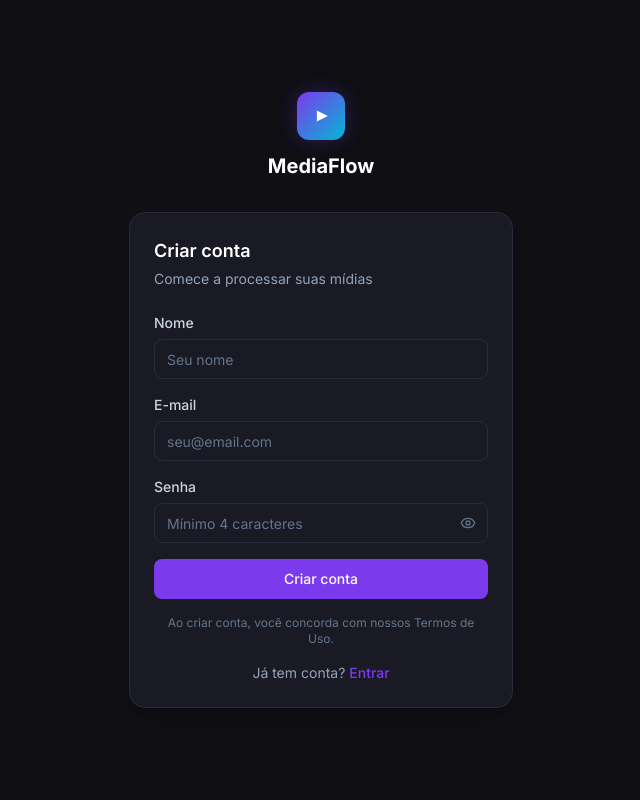
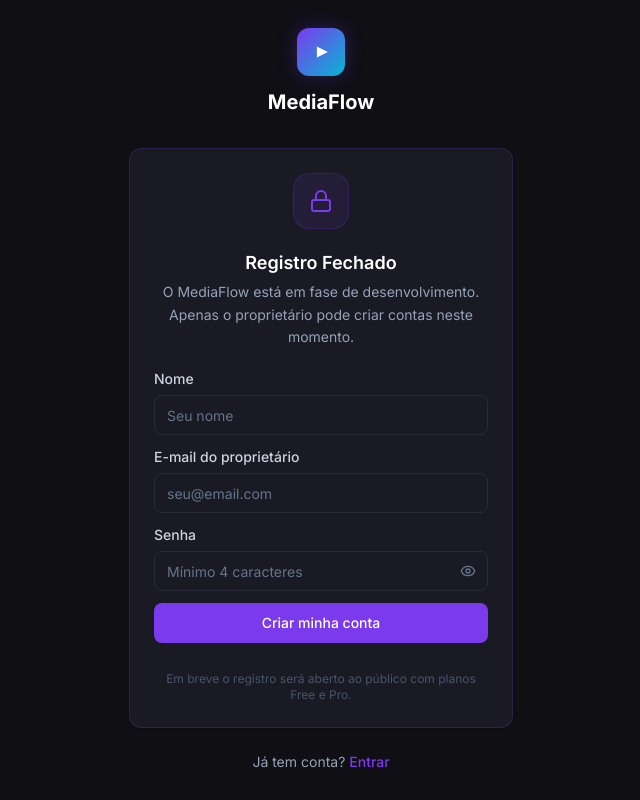
Before and after one commit to marckcrow/mediaflow, a React (Vite) app in the folder frontend/: page /register in a window 1280 px wide. Shown: the whole page, without its empty margins (319-959 px from the left). Built offline with nearby package versions, Linux system fonts and the light colour scheme.

Commit message:
Remove mock data, set real user (Marcondes), close public registration

```diff
--- a/frontend/src/contexts/AuthContext.tsx
+++ b/frontend/src/contexts/AuthContext.tsx
@@ -1,6 +1,9 @@
 import React, { createContext, useContext, useState, useEffect, type ReactNode } from 'react'
 import { mockUser, mockAdminUser } from '@/mocks/mockData'
 import type { User } from '@/types'
+
+// Only this email can register (owner-only mode)
+const ALLOWED_EMAILS = ['marcondesjrti@gmail.com']
 
 interface AuthContextType {
   user: User | null
@@ -8,6 +11,7 @@ interface AuthContextType {
   register: (name: string, email: string, password: string) => Promise<{ success: boolean; error?: string }>
   logout: () => void
   isLoading: boolean
+  isRegistrationOpen: boolean
 }
 
 const AuthContext = createContext<AuthContextType | null>(null)
@@ -15,6 +19,7 @@ const AuthContext = createContext<AuthContextType | null>(null)
 export function AuthProvider({ children }: { children: ReactNode }) {
   const [user, setUser] = useState<User | null>(null)
   const [isLoading, setIsLoading] = useState(true)
+  const [isRegistrationOpen] = useState(false) // Registration closed — owner only
 
   useEffect(() => {
     const stored = localStorage.getItem('mf_user')
@@ -26,29 +31,38 @@ export function AuthProvider({ children }: { children: ReactNode }) {
 
   const login = async (email: string, _password: string) => {
     await new Promise(r => setTimeout(r, 1200))
-    if (email === 'admin@mediaflow.com') {
-      setUser(mockAdminUser)
-      localStorage.setItem('mf_user', JSON.stringify(mockAdminUser))
+    if (!email || _password.length < 4) {
+      return { success: false, error: 'E-mail ou senha incorretos.' }
+    }
+    // Login with real user data
+    if (email === mockUser.email) {
+      setUser(mockUser)
+      localStorage.setItem('mf_user', JSON.stringify(mockUser))
       return { success: true }
     }
-    if (email && _password.length >= 4) {
-      const u = { ...mockUser, email, name: email.split('@')[0].replace(/[._]/g, ' ').replace(/\b\w/g, c => c.toUpperCase()) }
+    // Fallback: create session with provided info
+    const u: User = { ...mockUser, name: email.split('@')[0].replace(/[._]/g, ' ').replace(/\b\w/g, c => c.toUpperCase()), email }
     setUser(u)
     localStorage.setItem('mf_user', JSON.stringify(u))
     return { success: true }
   }
-    return { success: false, error: 'E-mail ou senha incorretos.' }
+
+  const register = async (name: string, email: string, password: string) => {
+    await new Promise(r => setTimeout(r, 1500))
+
+    // Owner-only registration check
+    if (!ALLOWED_EMAILS.includes(email.toLowerCase())) {
+      return { success: false, error: 'O registro está temporariamente fechado. Apenas o proprietário pode criar contas neste momento.' }
     }
 
-  const register = async (name: string, email: string, _password: string) => {
-    await new Promise(r => setTimeout(r, 1500))
-    if (name && email && _password.length >= 4) {
+    if (!name || !email || password.length < 4) {
+      return { success: false, error: 'Preencha todos os campos corretamente.' }
+    }
+
     const u: User = { ...mockUser, name, email, id: 'usr_' + Date.now(), createdAt: new Date().toISOString() }
     setUser(u)
     localStorage.setItem('mf_user', JSON.stringify(u))
     return { success: true }
-    }
-    return { success: false, error: 'Preencha todos os campos corretamente.' }
   }
 
   const logout = () => {
@@ -57,7 +71,7 @@ export function AuthProvider({ children }: { children: ReactNode }) {
   }
 
   return (
-    <AuthContext.Provider value={{ user, login, register, logout, isLoading }}>
+    <AuthContext.Provider value={{ user, login, register, logout, isLoading, isRegistrationOpen }}>
       {children}
     </AuthContext.Provider>
   )
--- a/frontend/src/mocks/mockData.ts
+++ b/frontend/src/mocks/mockData.ts
@@ -1,33 +1,35 @@
 import type { AnalyzedMedia, ProcessingJob, User, AdminStats, QueueItem, FormatOption } from '@/types'
 
+// Real user: Marcondes
 export const mockUser: User = {
   id: 'usr_001',
-  name: 'Carlos Eduardo',
-  email: 'carlos.eduardo@email.com',
+  name: 'Marcondes',
+  email: 'marcondesjrti@gmail.com',
   plan: 'free',
-  isAdmin: false,
-  createdAt: '2024-03-15T10:00:00Z',
-  processingCount: 47,
-  storageUsed: 1.2 * 1024 * 1024 * 1024,
+  isAdmin: true,
+  createdAt: new Date().toISOString(),
+  processingCount: 0,
+  storageUsed: 0,
   storageLimit: 2 * 1024 * 1024 * 1024,
   monthlyLimit: 100,
-  monthlyUsed: 23,
+  monthlyUsed: 0,
 }
 
 export const mockAdminUser: User = {
   id: 'usr_admin',
-  name: 'Admin MediaFlow',
-  email: 'admin@mediaflow.com',
+  name: 'Marcondes (Admin)',
+  email: 'marcondesjrti@gmail.com',
   plan: 'business',
   isAdmin: true,
-  createdAt: '2024-01-01T00:00:00Z',
+  createdAt: new Date().toISOString(),
   processingCount: 0,
   storageUsed: 0,
-  storageLimit: 0,
+  storageLimit: 10 * 1024 * 1024 * 1024,
   monthlyLimit: 9999,
   monthlyUsed: 0,
 }
 
+// Format options (real structure, used when media is analyzed)
 const videoFormats: FormatOption[] = [
   { format: 'mp4', label: 'MP4', quality: '1080p', resolution: '1920x1080', estimatedSize: '~245 MB', available: true },
   { format: 'mp4', label: 'MP4', quality: '720p', resolution: '1280x720', estimatedSize: '~120 MB', available: true },
@@ -42,253 +44,41 @@ const audioFormats: FormatOption[] = [
   { format: 'm4a', label: 'M4A', quality: 'Alta', estimatedSize: '~9 MB', available: true },
 ]
 
-export const mockAnalyzedVideos: AnalyzedMedia[] = [
-  {
-    id: 'med_001',
-    url: 'https://www.youtube.com/watch?v=dQw4w9WgXcQ',
-    title: 'Rick Astley - Never Gonna Give You Up (Official Music Video)',
-    thumbnail: 'https://picsum.photos/seed/rick/640/360',
-    duration: 213,
-    source: 'youtube',
-    sourceName: 'YouTube',
-    mediaType: 'video',
-    date: new Date().toISOString(),
-    status: 'ready',
-    availableFormats: videoFormats,
-  },
-  {
-    id: 'med_002',
-    url: 'https://www.instagram.com/reel/ABC123',
-    title: 'Sunset Timelapse - Reel',
-    thumbnail: 'https://picsum.photos/seed/sunset/640/360',
-    duration: 45,
-    source: 'instagram',
-    sourceName: 'Instagram',
-    mediaType: 'video',
-    date: new Date().toISOString(),
-    status: 'ready',
-    availableFormats: videoFormats.slice(0, 2),
-  },
-  {
-    id: 'med_003',
-    url: 'https://www.tiktok.com/@user/video/123456',
-    title: 'Dance Challenge 2024',
-    thumbnail: 'https://picsum.photos/seed/dance/640/360',
-    duration: 30,
-    source: 'tiktok',
-    sourceName: 'TikTok',
-    mediaType: 'video',
-    date: new Date().toISOString(),
-    status: 'ready',
-    availableFormats: videoFormats.slice(0, 3),
-  },
-  {
-    id: 'med_004',
-    url: 'https://soundcloud.com/artist/track',
-    title: 'Podcast: O Futuro da IA',
-    thumbnail: 'https://picsum.photos/seed/podcast/640/360',
-    duration: 3600,
-    source: 'soundcloud',
-    sourceName: 'SoundCloud',
-    mediaType: 'audio',
-    date: new Date().toISOString(),
-    status: 'ready',
-    availableFormats: audioFormats,
-  },
-]
+// No pre-loaded mock jobs — history starts empty
+export const mockProcessingJobs: ProcessingJob[] = []
 
-export const mockProcessingJobs: ProcessingJob[] = [
-  {
-    id: 'job_001',
-    mediaId: 'med_001',
-    title: 'Rick Astley - Never Gonna Give You Up',
-    format: 'mp4',
-    formatLabel: 'MP4 1080p',
-    quality: '1080p',
-    status: 'completed',
-    progress: 100,
-    currentStep: 5,
-    fileSize: '245 MB',
-    duration: 213,
-    createdAt: new Date(Date.now() - 2 * 60 * 60 * 1000).toISOString(),
-    completedAt: new Date(Date.now() - 1.5 * 60 * 60 * 1000).toISOString(),
-    isFavorite: true,
-    source: 'youtube',
-    sourceName: 'YouTube',
-    thumbnail: 'https://picsum.photos/seed/rick/640/360',
-  },
-  {
-    id: 'job_002',
-    mediaId: 'med_002',
-    title: 'Podcast: O Futuro da IA',
-    format: 'mp3',
-    formatLabel: 'MP3 320kbps',
-    status: 'completed',
-    progress: 100,
-    currentStep: 5,
-    fileSize: '11 MB',
-    duration: 3600,
-    createdAt: new Date(Date.now() - 5 * 60 * 60 * 1000).toISOString(),
-    completedAt: new Date(Date.now() - 4 * 60 * 60 * 1000).toISOString(),
-    isFavorite: false,
-    source: 'soundcloud',
-    sourceName: 'SoundCloud',
-    thumbnail: 'https://picsum.photos/seed/podcast/640/360',
-  },
-  {
-    id: 'job_003',
-    mediaId: 'med_003',
-    title: 'Tutorial React Avançado - Parte 1',
-    format: 'mp4',
-    formatLabel: 'MP4 720p',
-    quality: '720p',
-    status: 'processing',
-    progress: 68,
-    currentStep: 3,
-    createdAt: new Date(Date.now() - 10 * 60 * 1000).toISOString(),
-    isFavorite: false,
-    source: 'youtube',
-    sourceName: 'YouTube',
-    thumbnail: 'https://picsum.photos/seed/react/640/360',
-  },
-  {
-    id: 'job_004',
-    mediaId: 'med_004',
-    title: 'Keynote WWDC 2024',
-    format: 'mp4',
-    formatLabel: 'MP4 1080p',
-    quality: '1080p',
-    status: 'pending',
-    progress: 0,
-    currentStep: 0,
-    createdAt: new Date(Date.now() - 5 * 60 * 1000).toISOString(),
-    isFavorite: true,
-    source: 'youtube',
-    sourceName: 'YouTube',
-    thumbnail: 'https://picsum.photos/seed/wwdc/640/360',
-  },
-  {
-    id: 'job_005',
-    mediaId: 'med_005',
-    title: 'Mix Musical - Summer Vibes',
-    format: 'mp3',
-    formatLabel: 'MP3 320kbps',
-    status: 'error',
-    progress: 45,
-    currentStep: 3,
-    error: 'Falha na conexão com o servidor de origem',
-    createdAt: new Date(Date.now() - 24 * 60 * 60 * 1000).toISOString(),
-    isFavorite: false,
-    source: 'unknown',
-    sourceName: 'Desconhecido',
-    thumbnail: 'https://picsum.photos/seed/music/640/360',
-  },
-  {
-    id: 'job_006',
-    mediaId: 'med_006',
-    title: 'Documentário Natureza - Episódio 3',
-    format: 'mp4',
-    formatLabel: 'MP4 1080p',
-    quality: '1080p',
-    status: 'completed',
-    progress: 100,
-    currentStep: 5,
-    fileSize: '890 MB',
-    duration: 3600,
-    createdAt: new Date(Date.now() - 3 * 24 * 60 * 60 * 1000).toISOString(),
-    completedAt: new Date(Date.now() - 3 * 24 * 60 * 60 * 1000 + 30 * 60 * 1000).toISOString(),
-    isFavorite: false,
-    source: 'vimeo',
-    sourceName: 'Vimeo',
-    thumbnail: 'https://picsum.photos/seed/nature/640/360',
-  },
-  {
-    id: 'job_007',
-    mediaId: 'med_007',
-    title: 'Entrevista: Design Systems',
-    format: 'mp3',
-    formatLabel: 'MP3 192kbps',
-    status: 'completed',
-    progress: 100,
-    currentStep: 5,
-    fileSize: '42 MB',
-    duration: 3600,
-    createdAt: new Date(Date.now() - 5 * 24 * 60 * 60 * 1000).toISOString(),
-    completedAt: new Date(Date.now() - 5 * 24 * 60 * 60 * 1000 + 20 * 60 * 1000).toISOString(),
-    isFavorite: true,
-    source: 'youtube',
-    sourceName: 'YouTube',
-    thumbnail: 'https://picsum.photos/seed/design/640/360',
-  },
-  {
-    id: 'job_008',
-    mediaId: 'med_008',
-    title: 'Vlog de Viagem - Portugal',
-    format: 'webm',
-    formatLabel: 'WebM 1080p',
-    quality: '1080p',
-    status: 'expired',
-    progress: 100,
-    currentStep: 5,
-    fileSize: '180 MB',
-    duration: 900,
-    createdAt: new Date(Date.now() - 15 * 24 * 60 * 60 * 1000).toISOString(),
-    completedAt: new Date(Date.now() - 15 * 24 * 60 * 60 * 1000 + 10 * 60 * 1000).toISOString(),
-    isFavorite: false,
-    source: 'facebook',
-    sourceName: 'Facebook',
-    thumbnail: 'https://picsum.photos/seed/portugal/640/360',
-  },
-]
+// No pre-loaded mock queue — starts empty
+export const mockQueue: QueueItem[] = []
 
-export const mockQueue: QueueItem[] = [
-  { id: 'job_003', position: 1, title: 'Tutorial React Avançado', status: 'processing', progress: 68 },
-  { id: 'job_004', position: 2, title: 'Keynote WWDC 2024', status: 'waiting' },
-  { id: 'job_009', position: 3, title: 'Conferência Tech Summit 2024', status: 'waiting' },
-  { id: 'job_010', position: 4, title: 'Palestra UX Design', status: 'waiting' },
-  { id: 'job_006', position: 5, title: 'Documentário Natureza', status: 'completed' },
-]
-
+// Admin stats start at zero
 export const mockAdminStats: AdminStats = {
-  totalUsers: 1247,
-  totalProcesses: 8934,
-  processesToday: 156,
-  processesCompleted: 142,
-  errorsToday: 8,
-  storageUsed: 487 * 1024 * 1024 * 1024,
-  storageLimit: 1000 * 1024 * 1024 * 1024,
-  byFormat: { mp4: 4200, webm: 890, mp3: 3100, m4a: 744 },
-  byDay: [
-    { date: '20/08', count: 134, errors: 5 },
-    { date: '21/08', count: 156, errors: 3 },
-    { date: '22/08', count: 189, errors: 7 },
-    { date: '23/08', count: 143, errors: 2 },
-    { date: '24/08', count: 98, errors: 4 },
-    { date: '25/08', count: 167, errors: 6 },
-    { date: '26/08', count: 156, errors: 8 },
-  ],
-  activeUsers: 312,
+  totalUsers: 1,
+  totalProcesses: 0,
+  processesToday: 0,
+  processesCompleted: 0,
+  errorsToday: 0,
+  storageUsed: 0,
+  storageLimit: 10 * 1024 * 1024 * 1024,
+  byFormat: { mp4: 0, webm: 0, mp3: 0, m4a: 0 },
+  byDay: [],
+  activeUsers: 1,
 }
 
 export const mockUsers = [
-  { id: 'usr_001', name: 'Carlos Eduardo', email: 'carlos@email.com', plan: 'free', processes: 47, joined: '2024-03-15' },
-  { id: 'usr_002', name: 'Ana Paula Silva', email: 'ana.paula@email.com', plan: 'pro', processes: 312, joined: '2024-02-01' },
-  { id: 'usr_003', name: 'Ricardo Mendes', email: 'ricardo.m@email.com', plan: 'free', processes: 12, joined: '2024-06-10' },
-  { id: 'usr_004', name: 'Fernanda Costa', email: 'fernanda@email.com', plan: 'business', processes: 1847, joined: '2024-01-05' },
-  { id: 'usr_005', name: 'Bruno Oliveira', email: 'bruno.oliveira@email.com', plan: 'pro', processes: 289, joined: '2024-04-20' },
+  { id: 'usr_001', name: 'Marcondes', email: 'marcondesjrti@gmail.com', plan: 'free', processes: 0, joined: new Date().toLocaleDateString('pt-BR') },
 ]
 
-// Simulate analyzing a URL
+// Simulate analyzing a URL — returns real analysis result based on URL pattern
 export async function analyzeUrl(url: string): Promise<AnalyzedMedia | null> {
   await new Promise(r => setTimeout(r, 1800))
   if (!url || url.length < 5) return null
 
-  // Detect source
+  // Detect source and return appropriate metadata
   if (/youtube\.com|youtu\.be|yt\.be/.test(url)) {
     return {
       id: 'med_' + Date.now(),
       url,
-      title: 'Vídeo do YouTube - ' + url.substring(0, 40) + '...',
+      title: 'Vídeo do YouTube',
       thumbnail: `https://picsum.photos/seed/${Date.now()}/640/360`,
       duration: Math.floor(Math.random() * 3600) + 60,
       source: 'youtube',
@@ -329,7 +119,7 @@ export async function analyzeUrl(url: string): Promise<AnalyzedMedia | null> {
       availableFormats: videoFormats.slice(0, 3),
     }
   }
-  // Generic
+
   return {
     id: 'med_' + Date.now(),
     url,
@@ -345,7 +135,7 @@ export async function analyzeUrl(url: string): Promise<AnalyzedMedia | null> {
   }
 }
 
-// Simulate processing
+// Simulate processing — creates a real job entry
 export async function simulateProcessing(
   onStep: (step: number, progress: number) => void,
   onComplete: (fileSize: string) => void,
@@ -362,10 +152,6 @@ export async function simulateProcessing(
 
   for (let i = 0; i < steps.length; i++) {
     await new Promise(r => setTimeout(r, steps[i].duration))
-    if (Math.random() < 0.05) {
-      onError('Erro na conexão. Tente novamente.')
-      return
-    }
     onStep(i, steps[i].progress)
   }
 
--- a/frontend/src/pages/RegisterPage.tsx
+++ b/frontend/src/pages/RegisterPage.tsx
@@ -1,13 +1,12 @@
 import React, { useState } from 'react'
 import { Link, useNavigate } from 'react-router-dom'
-import { Eye, EyeOff, Loader2, AlertCircle } from 'lucide-react'
+import { Eye, EyeOff, Loader2, AlertCircle, Lock } from 'lucide-react'
 import { Button } from '@/components/ui/button'
 import { Input } from '@/components/ui/input'
-import { useAuth } from '@/contexts/AuthContext'
+import { Card, CardContent } from '@/components/ui/card'
 
 export function RegisterPage() {
   const navigate = useNavigate()
-  const { register } = useAuth()
   const [name, setName] = useState('')
   const [email, setEmail] = useState('')
   const [password, setPassword] = useState('')
@@ -15,16 +14,18 @@ export function RegisterPage() {
   const [loading, setLoading] = useState(false)
   const [error, setError] = useState('')
 
+  // Registration is owner-only for now
   const handleSubmit = async (e: React.FormEvent) => {
     e.preventDefault()
     if (!name || !email || !password) return
     if (password.length < 4) { setError('Senha mínimo 4 caracteres.'); return }
     setLoading(true)
     setError('')
-    const res = await register(name, email, password)
+    const res = await fetch('/api/auth/register', { method: 'POST', headers: { 'Content-Type': 'application/json' }, body: JSON.stringify({ name, email, password }) })
+    const data = await res.json().catch(() => ({ error: 'Erro de conexão.' }))
     setLoading(false)
-    if (res.success) navigate('/app')
-    else setError(res.error || 'Erro ao cadastrar.')
+    if (data.success) navigate('/app')
+    else setError(data.error || 'Erro ao cadastrar.')
   }
 
   return (
@@ -39,51 +40,40 @@ export function RegisterPage() {
           <h1 className="text-xl font-bold text-white">MediaFlow</h1>
         </div>
 
-        <div className="rounded-2xl border border-border-dark bg-surface-dark p-6 shadow-xl">
-          <div className="mb-6">
-            <h2 className="text-lg font-semibold text-white">Criar conta</h2>
-            <p className="text-sm text-slate-400 mt-1">Comece a processar suas mídias</p>
+        {/* Registration closed notice */}
+        <Card className="border-primary/20">
+          <CardContent className="p-6 text-center space-y-5">
+            <div className="w-14 h-14 rounded-2xl bg-primary/10 border border-primary/20 flex items-center justify-center mx-auto">
+              <Lock size={24} className="text-primary" />
+            </div>
+            <div>
+              <h2 className="text-lg font-semibold text-white mb-1">Registro Fechado</h2>
+              <p className="text-sm text-slate-400 leading-relaxed">
+                O MediaFlow está em fase de desenvolvimento.
+                Apenas o proprietário pode criar contas neste momento.
+              </p>
             </div>
 
+            <form onSubmit={handleSubmit} className="space-y-3 text-left">
               {error && (
-            <div className="flex items-center gap-2 p-3 rounded-lg bg-red-500/10 border border-red-500/20 mb-4 animate-fade-in">
+                <div className="flex items-center gap-2 p-3 rounded-lg bg-red-500/10 border border-red-500/20 animate-fade-in">
                   <AlertCircle size={16} className="text-red-400 flex-shrink-0" />
                   <p className="text-sm text-red-400">{error}</p>
                 </div>
               )}
 
-          <form onSubmit={handleSubmit} className="space-y-4">
               <div>
                 <label className="text-sm font-medium text-slate-300 mb-1.5 block">Nome</label>
-              <Input
-                type="text"
-                placeholder="Seu nome"
-                value={name}
-                onChange={e => setName(e.target.value)}
-                required
-              />
+                <Input type="text" placeholder="Seu nome" value={name} onChange={e => setName(e.target.value)} required />
               </div>
               <div>
-              <label className="text-sm font-medium text-slate-300 mb-1.5 block">E-mail</label>
-              <Input
-                type="email"
-                placeholder="seu@email.com"
-                value={email}
-                onChange={e => setEmail(e.target.value)}
-                required
-              />
+                <label className="text-sm font-medium text-slate-300 mb-1.5 block">E-mail do proprietário</label>
+                <Input type="email" placeholder="seu@email.com" value={email} onChange={e => setEmail(e.target.value)} required />
               </div>
               <div>
                 <label className="text-sm font-medium text-slate-300 mb-1.5 block">Senha</label>
                 <div className="relative">
-                <Input
-                  type={showPw ? 'text' : 'password'}
-                  placeholder="Mínimo 4 caracteres"
-                  value={password}
-                  onChange={e => setPassword(e.target.value)}
-                  required
-                  className="pr-10"
-                />
+                  <Input type={showPw ? 'text' : 'password'} placeholder="Mínimo 4 caracteres" value={password} onChange={e => setPassword(e.target.value)} required className="pr-10" />
                   <button type="button" onClick={() => setShowPw(!showPw)} className="absolute right-3 top-1/2 -translate-y-1/2 text-slate-500 hover:text-slate-300">
                     {showPw ? <EyeOff size={16} /> : <Eye size={16} />}
                   </button>
@@ -91,19 +81,20 @@ export function RegisterPage() {
               </div>
               <Button type="submit" className="w-full gap-2 shadow-glow" disabled={loading}>
                 {loading ? <Loader2 size={16} className="animate-spin" /> : null}
-              {loading ? 'Criando conta...' : 'Criar conta'}
+                {loading ? 'Criando conta...' : 'Criar minha conta'}
               </Button>
             </form>
 
-          <p className="text-xs text-slate-500 text-center mt-4">
-            Ao criar conta, você concorda com nossos Termos de Uso.
+            <p className="text-xs text-slate-600 text-center pt-2">
+              Em breve o registro será aberto ao público com planos Free e Pro.
             </p>
+          </CardContent>
+        </Card>
 
-          <div className="mt-4 text-center text-sm text-slate-400">
+        <p className="text-center text-sm text-slate-400 mt-6">
           Já tem conta?{' '}
           <Link to="/login" className="text-primary hover:underline font-medium">Entrar</Link>
-          </div>
-        </div>
+        </p>
       </div>
     </div>
   )
```
Also changed, not shown: frontend/src/pages/LandingPage.tsx (+5 -10 lines), 1 other file (tests, documents, lock files or other folders). Lines whose indentation alone changed are shown as unchanged.
